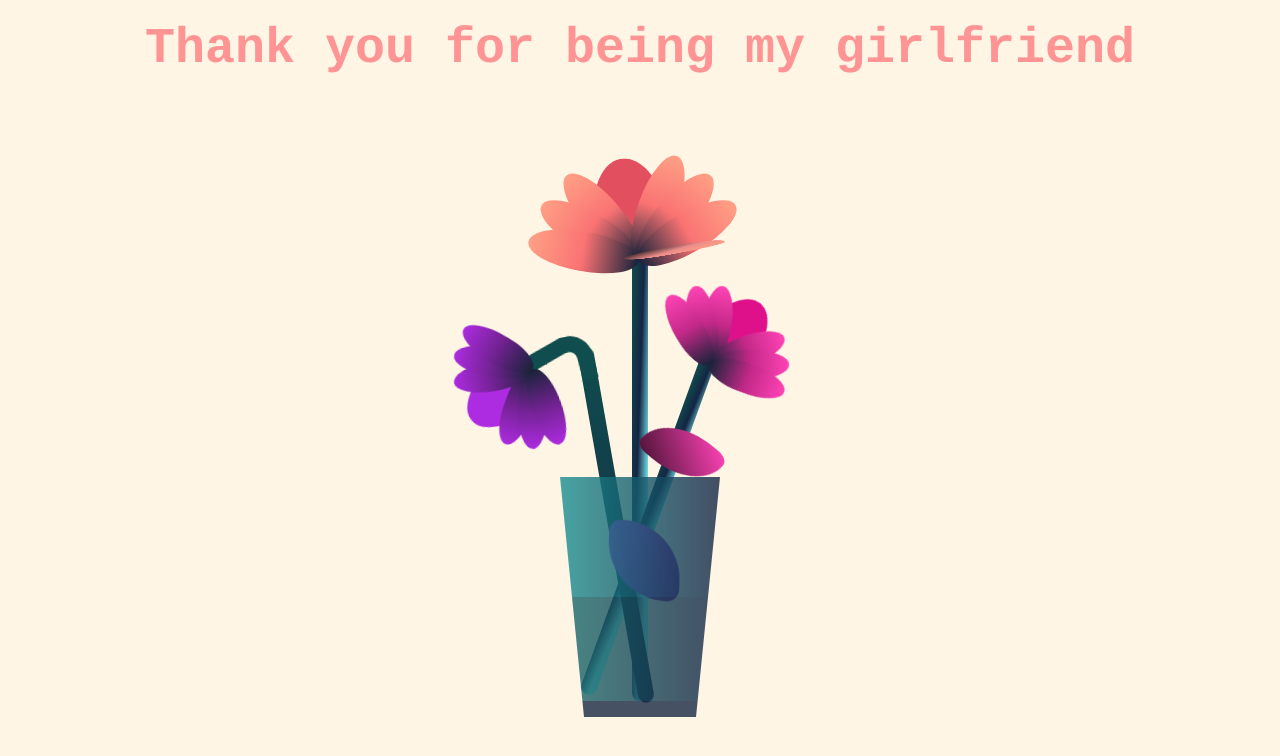
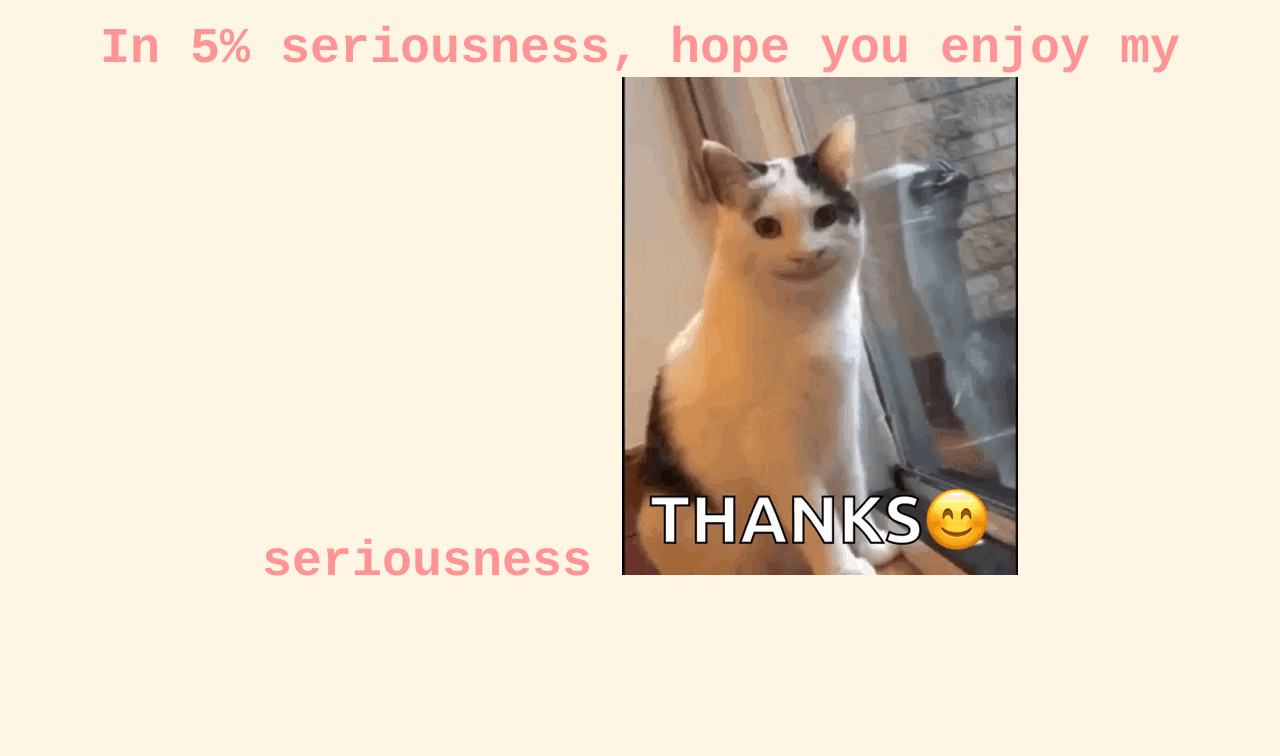
Before and after one commit to aishapeng/beMyDate, a plain HTML site: page lastpage.html in a window 1280 px wide. Drawn offline with Linux system fonts and the light colour scheme.

Commit message:
change tq

```diff
--- a/lastpage.html
+++ b/lastpage.html
@@ -7,56 +7,8 @@
     <link rel="stylesheet" href="css/flower.css" />
   </head>
   <body>
-    <div id="thankyou"><b>Thank you for being my girlfriend</b></div>
-    <div class="flower">
-      <div class="f-wrapper">
-        <div class="flower__line"></div>
-        <div class="f">
-          <div class="flower__leaf flower__leaf--1"></div>
-          <div class="flower__leaf flower__leaf--2"></div>
-          <div class="flower__leaf flower__leaf--3"></div>
-          <div class="flower__leaf flower__leaf--4"></div>
-          <div class="flower__leaf flower__leaf--5"></div>
-          <div class="flower__leaf flower__leaf--6"></div>
-          <div class="flower__leaf flower__leaf--7"></div>
-          <div
-            class="flower__leaf flower__leaf--8 flower__fall-down--yellow"
-          ></div>
-        </div>
-      </div>
-
-      <div class="f-wrapper f-wrapper--2">
-        <div class="flower__line"></div>
-        <div class="f">
-          <div class="flower__leaf flower__leaf--1"></div>
-          <div class="flower__leaf flower__leaf--2"></div>
-          <div class="flower__leaf flower__leaf--3"></div>
-          <div class="flower__leaf flower__leaf--4"></div>
-          <div class="flower__leaf flower__leaf--5"></div>
-          <div class="flower__leaf flower__leaf--6"></div>
-          <div class="flower__leaf flower__leaf--7"></div>
-          <div
-            class="flower__leaf flower__leaf--8 flower__fall-down--pink"
-          ></div>
-        </div>
-      </div>
-
-      <div class="f-wrapper f-wrapper--3">
-        <div class="flower__line"></div>
-        <div class="f">
-          <div class="flower__leaf flower__leaf--1"></div>
-          <div class="flower__leaf flower__leaf--2"></div>
-          <div class="flower__leaf flower__leaf--3"></div>
-          <div class="flower__leaf flower__leaf--4"></div>
-          <div class="flower__leaf flower__leaf--5"></div>
-          <div class="flower__leaf flower__leaf--6"></div>
-          <div class="flower__leaf flower__leaf--7"></div>
-          <div
-            class="flower__leaf flower__leaf--8 flower__fall-down--purple"
-          ></div>
-        </div>
-      </div>
-      <div class="flower__glass"></div>
+    <div id="thankyou"><b>In 5% seriousness, hope you enjoy my seriousness </b>
+      <img src="tqcat.gif" alt="cat asking question" class="responsive" />
     </div>
   </body>
 </html>
```
Also changed, not shown: tqcat.gif (added).
